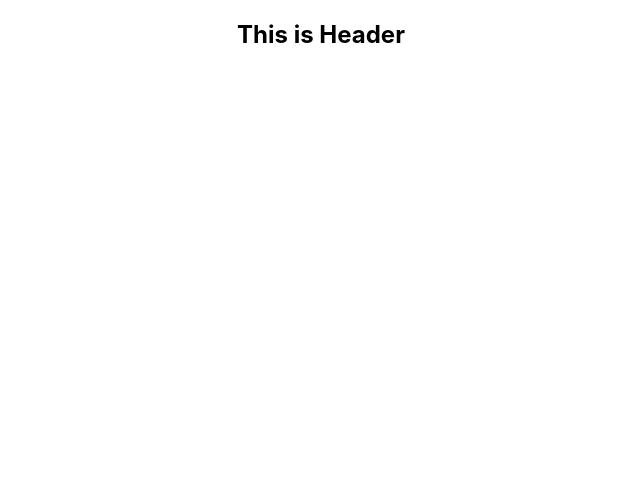
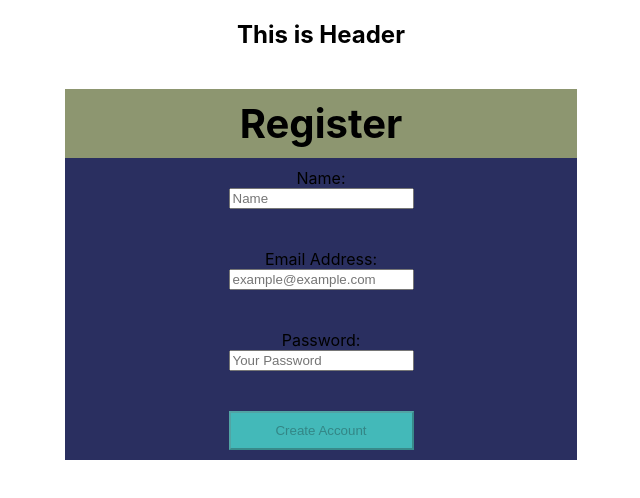
Before and after one commit to eortiz65/Team-Beef-LLC, a React (Create React App) app in the folder client/: page /register in a window 1280 px wide. Before the commit this address had no page. Shown: the top 498 px of the page, without its empty margins (319-959 px from the left). Built offline with nearby package versions, Linux system fonts and the light colour scheme.

Commit message:
preparing back end for axios

```diff
--- a/client/src/App.js
+++ b/client/src/App.js
@@ -3,6 +3,7 @@ import React, { useState } from 'react'
 import { Routes, Route } from 'react-router-dom'
 import Home from './components/Home'
 import Header from './components/Header'
+import Register from './components/Register'
 
 function App() {
   return (
@@ -13,6 +14,7 @@ function App() {
       <main>
         <Routes>
           <Route path="/" element={<Home />} />
+          <Route path="/register" element={<Register />} />
         </Routes>
       </main>
     </div>
--- a/client/src/components/Register.jsx
+++ b/client/src/components/Register.jsx
@@ -16,8 +16,8 @@ const Register = () => {
 
   const handleSubmit = async (e) => {
     e.preventDefault()
-    await RegisterUser({
-        name: formValues.firstName,
+    await RegisterAdmin({
+        name: formValues.name,
         email: formValues.email,
         password: formValues.password,
     })
```
Also changed, not shown: client/src/services/api.js (added, +8 -0 lines), 1 other file (tests, documents, lock files or other folders).
